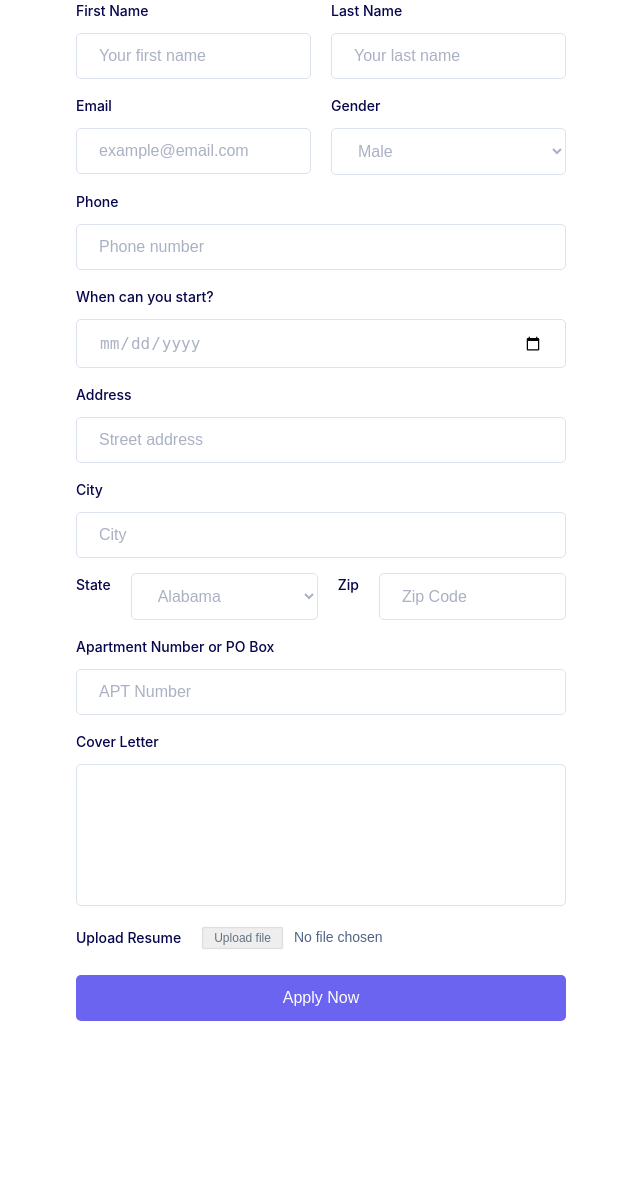
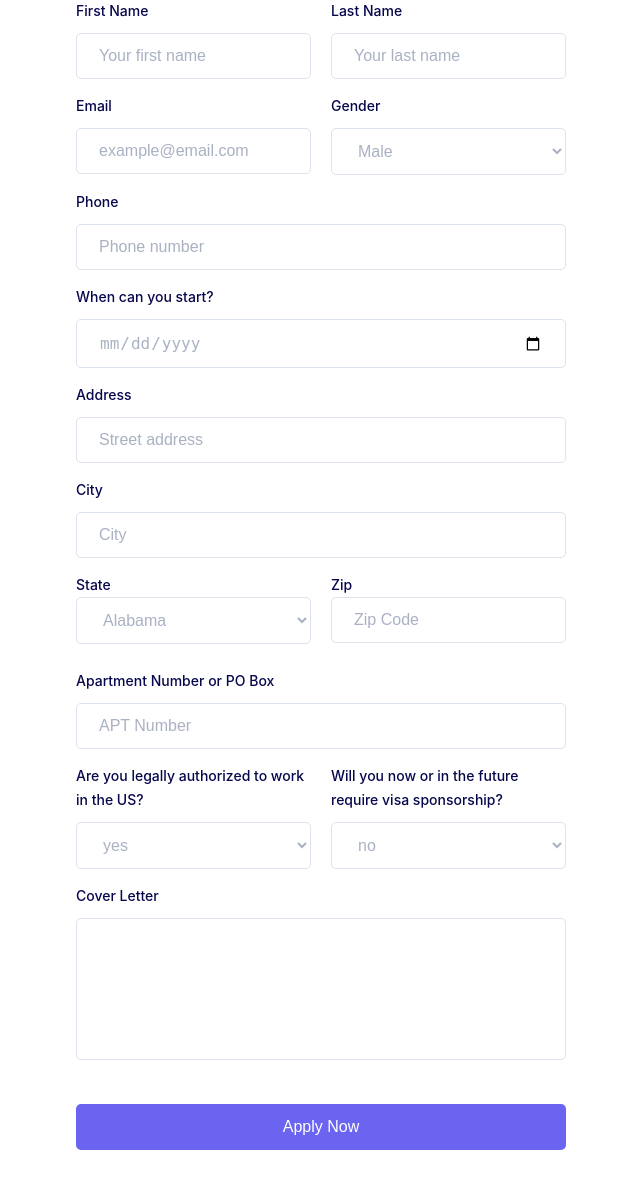
Before and after one commit to michaelrzg/AutoApply, a Flask app: template templates/inputdata.html in a window 1280 px wide. Shown: the part 299-1489 px from the top of the page, without its empty margins (319-959 px from the left). Before the commit the page ends 1320 px from the top, so only its background shows below. Run offline with Flask 3, Linux system fonts and the light colour scheme; the template is opened without the code that fills it, so the values that code supplies are empty.

Commit message:
added to form

```diff
--- a/templates/inputdata.html
+++ b/templates/inputdata.html
@@ -121,7 +121,8 @@
             class="formbold-form-input"
           />
           <div class="formbold-input-flex">
-            <label for="address" class="formbold-form-label"> State </label>
+            <div class="formbold-form-label">
+              State
 
               <select class="formbold-form-input" name="state" id="state">
                 <option value="AL">Alabama</option>
@@ -176,7 +177,10 @@
                 <option value="WI">Wisconsin</option>
                 <option value="WY">Wyoming</option>
               </select>
-            <label for="address" class="formbold-form-label"> Zip </label>
+            </div>
+
+            <div class="formbold-form-label">
+              Zip
               <input
                 type="text"
                 name="zip"
@@ -184,6 +188,7 @@
                 placeholder="Zip Code"
                 class="formbold-form-input"
               />
+            </div>
           </div>
           <label for="address" class="formbold-form-label">
             Apartment Number or PO Box
@@ -196,6 +201,36 @@
             placeholder="APT Number"
             class="formbold-form-input"
           />
+        </div>
+        <div class="formbold-input-flex">
+          <div>
+            <label class="formbold-form-label"
+              >Are you legally authorized to work in the US?</label
+            >
+
+            <select
+              class="formbold-form-input"
+              name="legalauthorization"
+              id="legalauthorization"
+            >
+              <option value="yes">yes</option>
+              <option value="no">no</option>
+            </select>
+          </div>
+          <div>
+            <label class="formbold-form-label"
+              >Will you now or in the future require visa sponsorship?</label
+            >
+
+            <select
+              class="formbold-form-input"
+              name="sponsorship"
+              id="sponsorship"
+            >
+              <option value="no">no</option>
+              <option value="yes">yes</option>
+            </select>
+          </div>
         </div>
 
         <div class="formbold-mb-3">
@@ -210,26 +245,14 @@
           ></textarea>
         </div>
 
-        <div class="formbold-form-file-flex">
-          <label for="upload" class="formbold-form-label">
-            Upload Resume
-          </label>
-          <input
-            type="file"
-            name="upload"
-            id="upload"
-            class="formbold-form-file"
-          />
-        </div>
-
         <button class="formbold-btn">Apply Now</button>
       </form>
     </div>
     <style>
       .header-info {
         display: flex;
-        align-items: center; /* Aligns image and text vertically centered */
-        gap: 15px; /* Adds space between the image and the text */
+        align-items: center;
+        gap: 15px;
         font-size: large;
         margin: 0 auto;
         max-width: 570px;
```
Lines whose indentation alone changed are shown as unchanged.
